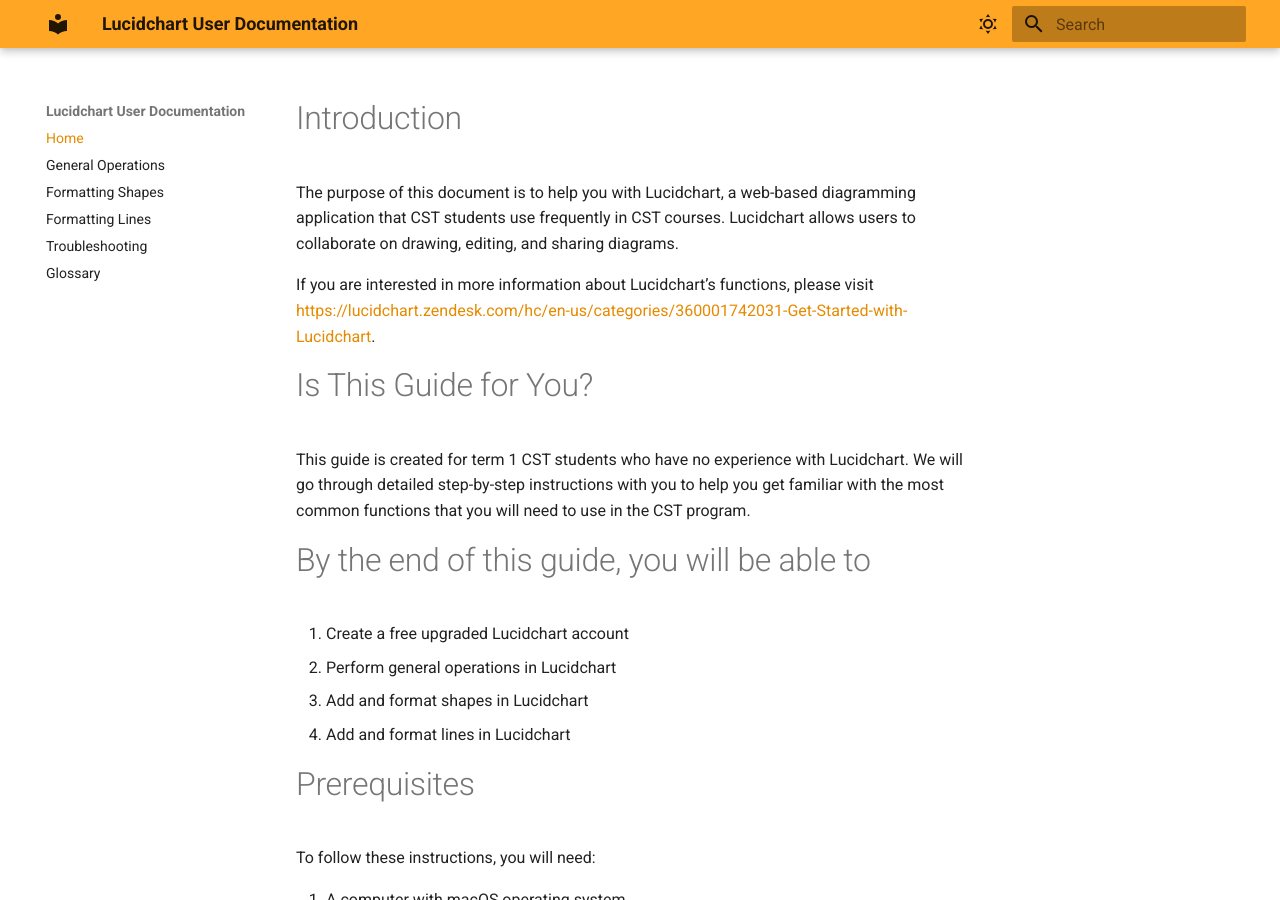
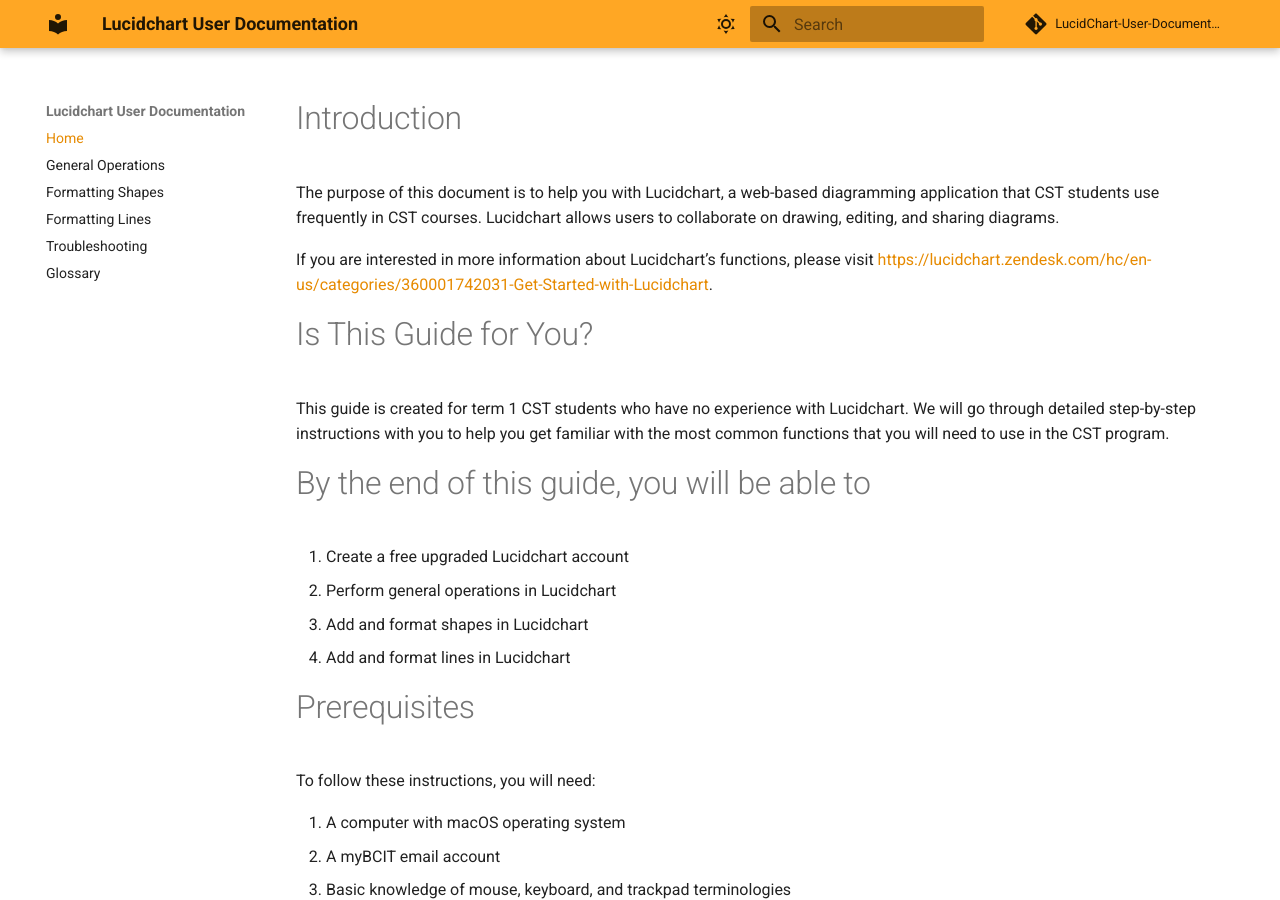
Before and after one commit to olgazim/LucidChart-User-Documentation, an MkDocs documentation site: the page built from docs/index.md, in a window 1280 px wide and 900 px high. Built offline with MkDocs 1.6.1 and Material for MkDocs 9.7.7, drawn with Linux system fonts in a browser that asks for light colours; comment, search, counter and statistics services are not loaded.

Commit message:
Update configs

```diff
--- a/mkdocs.yml
+++ b/mkdocs.yml
@@ -8,6 +8,10 @@
   - Troubleshooting: pages/Shuyi_Troubleshooting.md
   - Glossary: pages/Shuyi_Glossary.md
 
+repo_url: https://github.com/olgazim/LucidChart-User-Documentation
+
+repo_name: LucidChart-User-Documentation
+
 theme:
   name: material
   features:
@@ -15,6 +19,7 @@
     - navigation.tracking
     - navigation.sections
     - navigation.expand
+    - toc.integrate
 
   palette:
 
@@ -37,6 +42,8 @@
         name: Switch to light mode
 
 markdown_extensions:
+  - toc:
+      toc_depth: 2
   - admonition
   - pymdownx.details
   - pymdownx.superfences
```
Also changed, not shown: docs/pages/Olga_formatting_lines.md (+1 -1 lines).
